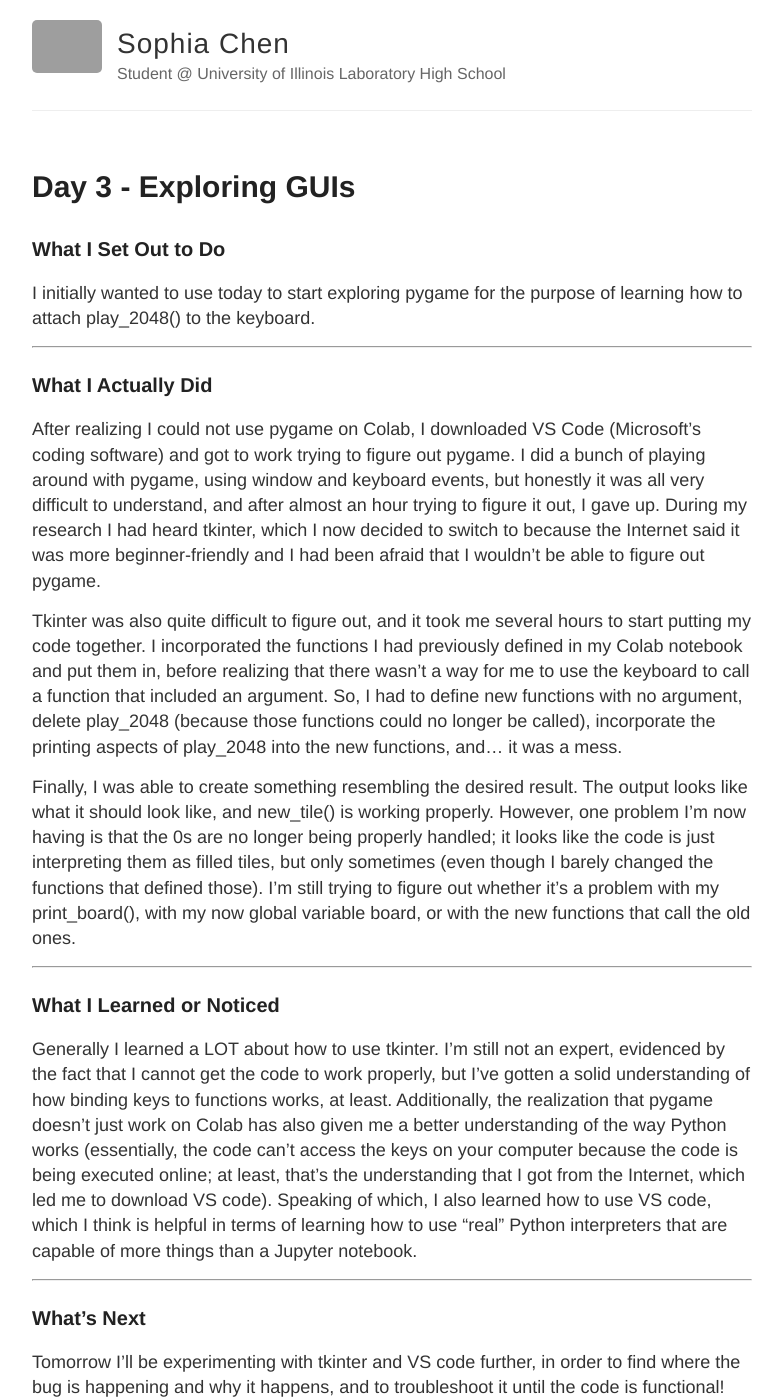
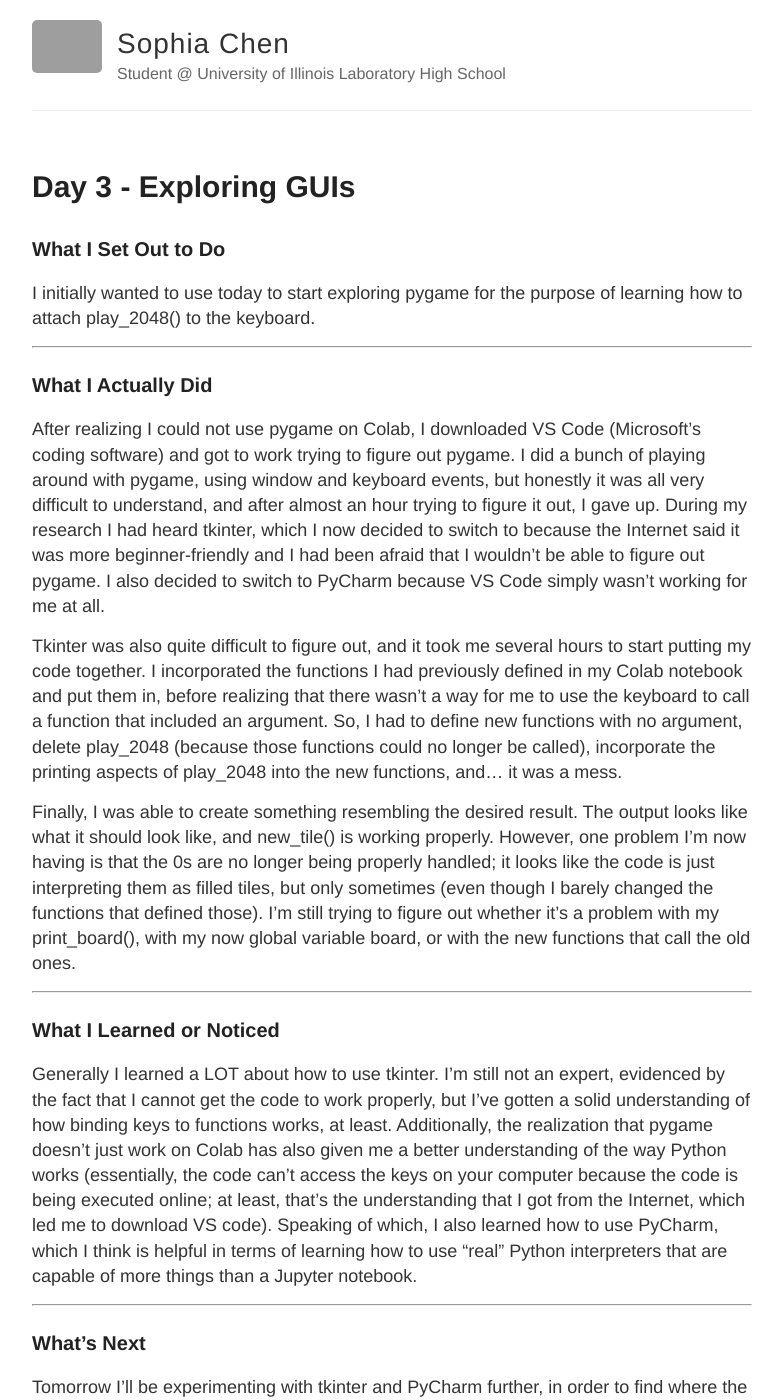
Before and after one commit to sophiachen120/sophiachen120.github.io, a Jekyll site: the page built from _posts/2025-05-14-day3.md, in a window 1280 px wide and 1400 px high. Shown: the whole window, without its empty margins (248-1031 px from the left). Built offline with Jekyll 4.4.1, drawn with Linux system fonts in a browser that asks for light colours; some of the changed text lies outside the part shown; grey boxes are pictures that could not be loaded.

Commit message:
Update 2025-05-14-day3.md

```diff
--- a/_posts/2025-05-14-day3.md
+++ b/_posts/2025-05-14-day3.md
@@ -11,7 +11,7 @@ I initially wanted to use today to start exploring pygame for the purpose of lea
 
 ### What I Actually Did
 
-After realizing I could not use pygame on Colab, I downloaded VS Code (Microsoft's coding software) and got to work trying to figure out pygame. I did a bunch of playing around with pygame, using window and keyboard events, but honestly it was all very difficult to understand, and after almost an hour trying to figure it out, I gave up. During my research I had heard tkinter, which I now decided to switch to because the Internet said it was more beginner-friendly and I had been afraid that I wouldn't be able to figure out pygame.
+After realizing I could not use pygame on Colab, I downloaded VS Code (Microsoft's coding software) and got to work trying to figure out pygame. I did a bunch of playing around with pygame, using window and keyboard events, but honestly it was all very difficult to understand, and after almost an hour trying to figure it out, I gave up. During my research I had heard tkinter, which I now decided to switch to because the Internet said it was more beginner-friendly and I had been afraid that I wouldn't be able to figure out pygame. I also decided to switch to PyCharm because VS Code simply wasn't working for me at all.
 
 Tkinter was also quite difficult to figure out, and it took me several hours to start putting my code together. I incorporated the functions I had previously defined in my Colab notebook and put them in, before realizing that there wasn't a way for me to use the keyboard to call a function that included an argument. So, I had to define new functions with no argument, delete play_2048 (because those functions could no longer be called), incorporate the printing aspects of play_2048 into the new functions, and... it was a mess.
 
@@ -21,10 +21,10 @@ Finally, I was able to create something resembling the desired result. The outpu
 
 ### What I Learned or Noticed
 
-Generally I learned a LOT about how to use tkinter. I'm still not an expert, evidenced by the fact that I cannot get the code to work properly, but I've gotten a solid understanding of how binding keys to functions works, at least. Additionally, the realization that pygame doesn't just work on Colab has also given me a better understanding of the way Python works (essentially, the code can't access the keys on your computer because the code is being executed online; at least, that's the understanding that I got from the Internet, which led me to download VS code). Speaking of which, I also learned how to use VS code, which I think is helpful in terms of learning how to use "real" Python interpreters that are capable of more things than a Jupyter notebook.
+Generally I learned a LOT about how to use tkinter. I'm still not an expert, evidenced by the fact that I cannot get the code to work properly, but I've gotten a solid understanding of how binding keys to functions works, at least. Additionally, the realization that pygame doesn't just work on Colab has also given me a better understanding of the way Python works (essentially, the code can't access the keys on your computer because the code is being executed online; at least, that's the understanding that I got from the Internet, which led me to download VS code). Speaking of which, I also learned how to use PyCharm, which I think is helpful in terms of learning how to use "real" Python interpreters that are capable of more things than a Jupyter notebook.
 
 ---
 
 ### What's Next
 
-Tomorrow I'll be experimenting with tkinter and VS code further, in order to find where the bug is happening and why it happens, and to troubleshoot it until the code is functional!
+Tomorrow I'll be experimenting with tkinter and PyCharm further, in order to find where the bug is happening and why it happens, and to troubleshoot it until the code is functional!
```
